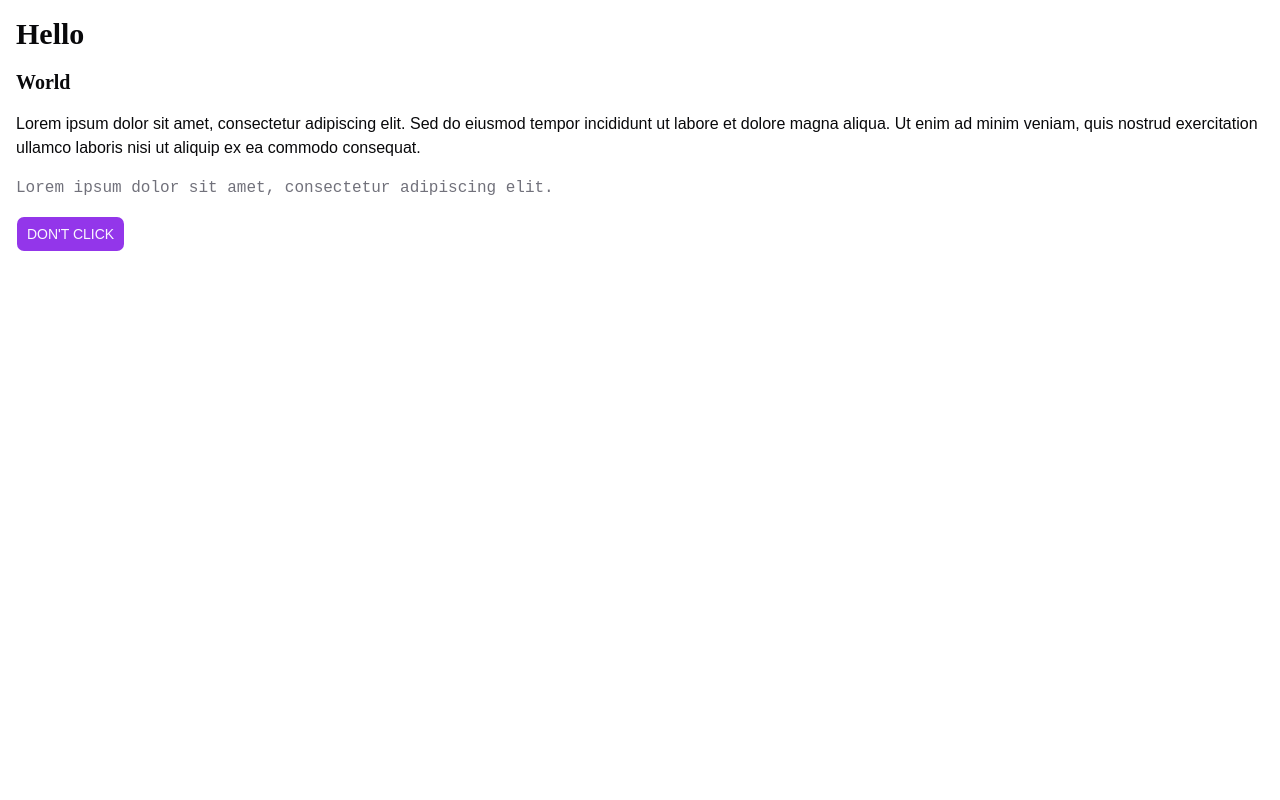
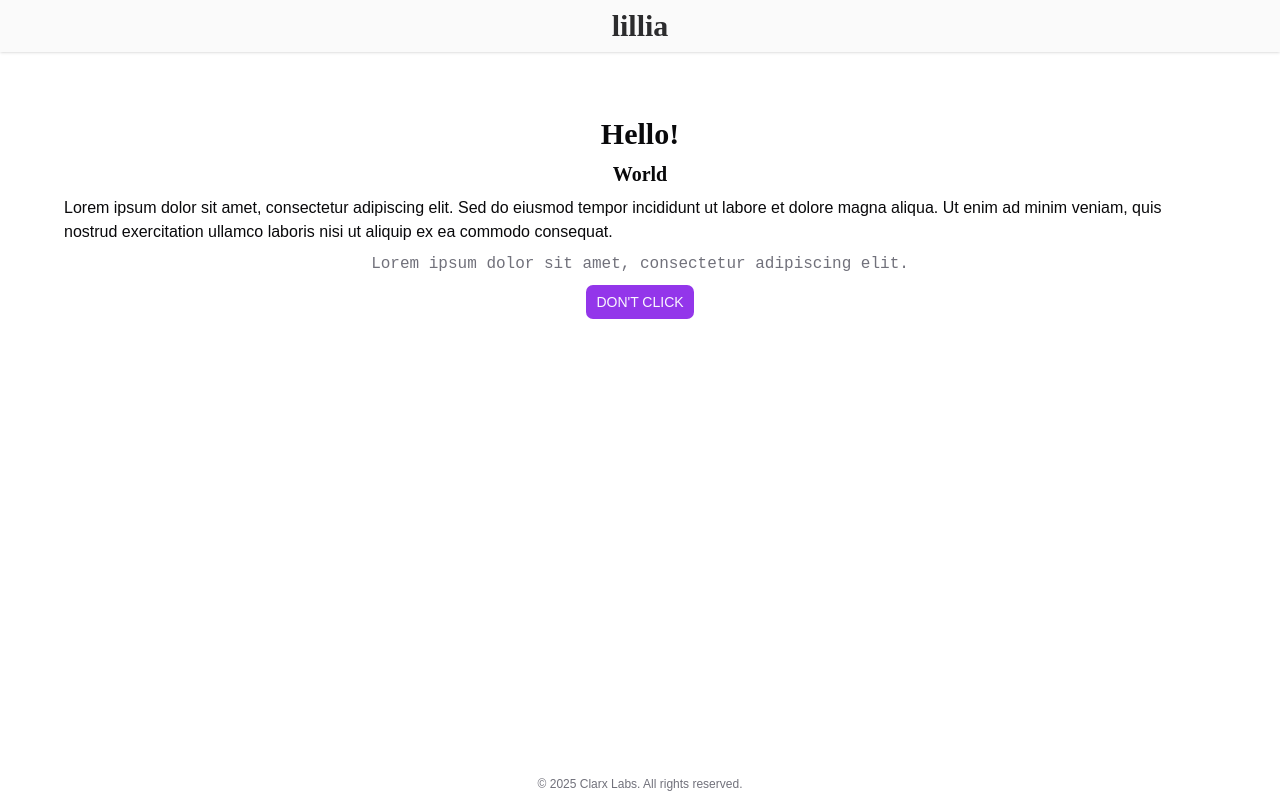
Before and after one commit to deolivtiago/lillia-web, a React (Vite) app: page / in a window 1280 px wide. Built offline with nearby package versions, Linux system fonts and the light colour scheme.

Commit message:
chore: include react router

```diff
--- a/package.json
+++ b/package.json
@@ -24,6 +24,7 @@
     "lucide-react": "^0.562.0",
     "react": "^19.2.3",
     "react-dom": "^19.2.3",
+    "react-router": "^7.12.0",
     "shadcn": "^3.6.3",
     "tailwind-merge": "^3.4.0",
     "tailwindcss": "^4.1.18"
@@ -38,13 +39,13 @@
     "eslint": "^9.39.2",
     "eslint-plugin-react-hooks": "^7.0.1",
     "eslint-plugin-react-refresh": "^0.4.26",
-    "globals": "^16.5.0",
+    "globals": "^17.0.0",
     "prettier": "^3.8.0",
     "prettier-plugin-tailwindcss": "^0.7.2",
     "tw-animate-css": "^1.4.0",
     "typescript": "~5.9.3",
     "typescript-eslint": "^8.53.0",
-    "vite": "npm:rolldown-vite@7.2.5"
+    "vite": "npm:rolldown-vite@7.3.1"
   },
   "overrides": {
     "vite": "npm:rolldown-vite@7.2.5"
--- a/src/app.tsx
+++ b/src/app.tsx
@@ -1,22 +1,20 @@
-import { Button } from "@/components/ui/button"
+import { createBrowserRouter, RouterProvider } from "react-router"
+
+import { Root } from "@/layouts/root"
+import { Home } from "@/pages/home"
+import { NotFound } from "@/pages/not-found"
+
+import { AppRoutes } from "@/config/app-routes"
+
+const router = createBrowserRouter([
+  {
+    path: AppRoutes.Home.path,
+    Component: Root,
+    errorElement: <NotFound />,
+    children: [{ index: true, Component: Home }],
+  },
+])
 
 export function App() {
-  return (
-    <>
-      <div className="mx-auto h-screen max-w-7xl space-y-4 p-4 shadow-xl">
-        <h1 className="font-serif text-3xl font-bold">Hello</h1>
-        <h2 className="font-cursive text-xl font-bold">World</h2>
-        <p className="font-sans">
-          Lorem ipsum dolor sit amet, consectetur adipiscing elit. Sed do
-          eiusmod tempor incididunt ut labore et dolore magna aliqua. Ut enim ad
-          minim veniam, quis nostrud exercitation ullamco laboris nisi ut
-          aliquip ex ea commodo consequat.
-        </p>
-        <p className="text-muted-foreground font-mono">
-          Lorem ipsum dolor sit amet, consectetur adipiscing elit.
-        </p>
-        <Button>DON'T CLICK</Button>
-      </div>
-    </>
-  )
+  return <RouterProvider router={router} />
 }
--- /dev/null
+++ b/src/config/app-routes.ts
@@ -0,0 +1,11 @@
+export type AppRoute = { label: string; path: string }
+export type AppRoutes = (typeof AppRoutes)[keyof typeof AppRoutes]
+
+export const AppRoutes = {
+  Home: { label: "Home", path: "/" },
+  About: { label: "About", path: "/about" },
+
+  entries: function (): AppRoute[] {
+    return Object.values(this).filter((it) => typeof it !== "function")
+  },
+} as const
--- /dev/null
+++ b/src/layouts/root.tsx
@@ -0,0 +1,29 @@
+import { Link, Outlet } from "react-router"
+
+import { AppRoutes } from "@/config/app-routes"
+
+export function Root() {
+  return (
+    <div className="bg-background flex h-screen w-screen flex-col items-center justify-between scroll-smooth">
+      <header className="bg-sidebar flex w-full items-center justify-center p-2 shadow">
+        <nav className="flex max-w-7xl items-center justify-center space-x-2">
+          <Link to={AppRoutes.Home.path}>
+            <span className="font-serif text-3xl font-bold opacity-85 hover:opacity-100">
+              lillia
+            </span>
+          </Link>
+        </nav>
+      </header>
+
+      <main className="flex h-full w-full flex-col items-center justify-start">
+        <Outlet />
+      </main>
+
+      <footer className="flex w-full items-center justify-center p-2">
+        <p className="text-muted-foreground font-sans text-xs font-thin">
+          &copy; 2025 Clarx Labs. All rights reserved.
+        </p>
+      </footer>
+    </div>
+  )
+}
--- /dev/null
+++ b/src/pages/home.tsx
@@ -0,0 +1,22 @@
+import { Button } from "@/components/ui/button"
+
+export function Home() {
+  return (
+    <>
+      <div className="flex h-full w-full max-w-7xl flex-col items-center justify-start space-y-2 p-2 sm:p-4 md:p-8 lg:p-16">
+        <h1 className="font-serif text-3xl font-bold">Hello!</h1>
+        <h2 className="font-cursive text-xl font-bold">World</h2>
+        <p className="font-sans">
+          Lorem ipsum dolor sit amet, consectetur adipiscing elit. Sed do
+          eiusmod tempor incididunt ut labore et dolore magna aliqua. Ut enim ad
+          minim veniam, quis nostrud exercitation ullamco laboris nisi ut
+          aliquip ex ea commodo consequat.
+        </p>
+        <p className="text-muted-foreground font-mono">
+          Lorem ipsum dolor sit amet, consectetur adipiscing elit.
+        </p>
+        <Button>DON'T CLICK</Button>
+      </div>
+    </>
+  )
+}
--- /dev/null
+++ b/src/pages/not-found.tsx
@@ -0,0 +1,8 @@
+export function NotFound() {
+  return (
+    <div className="bg-background flex h-screen w-screen flex-col items-center justify-center">
+      <h1 className="font-serif text-3xl font-bold">404</h1>
+      <p className="text-xl">Page not found</p>
+    </div>
+  )
+}
```
Also changed, not shown: 1 other file (tests, documents, lock files or other folders).
